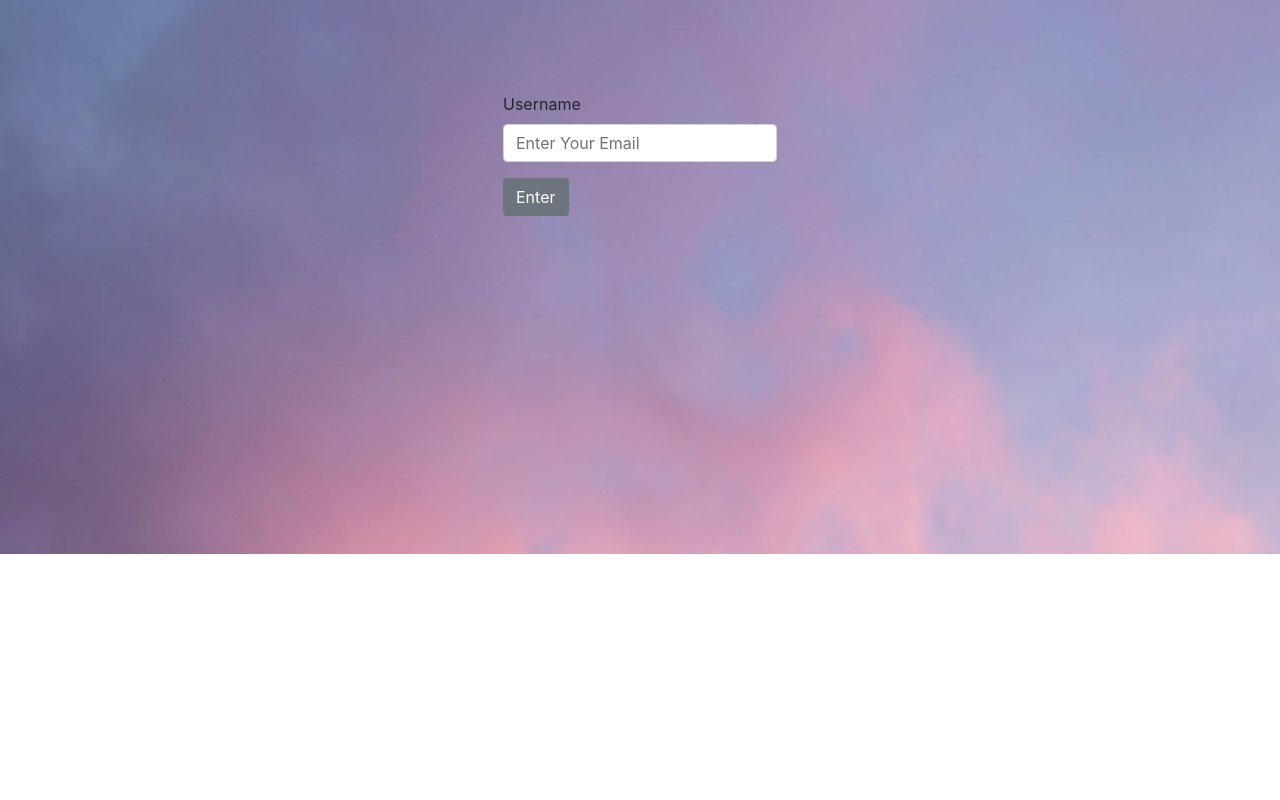
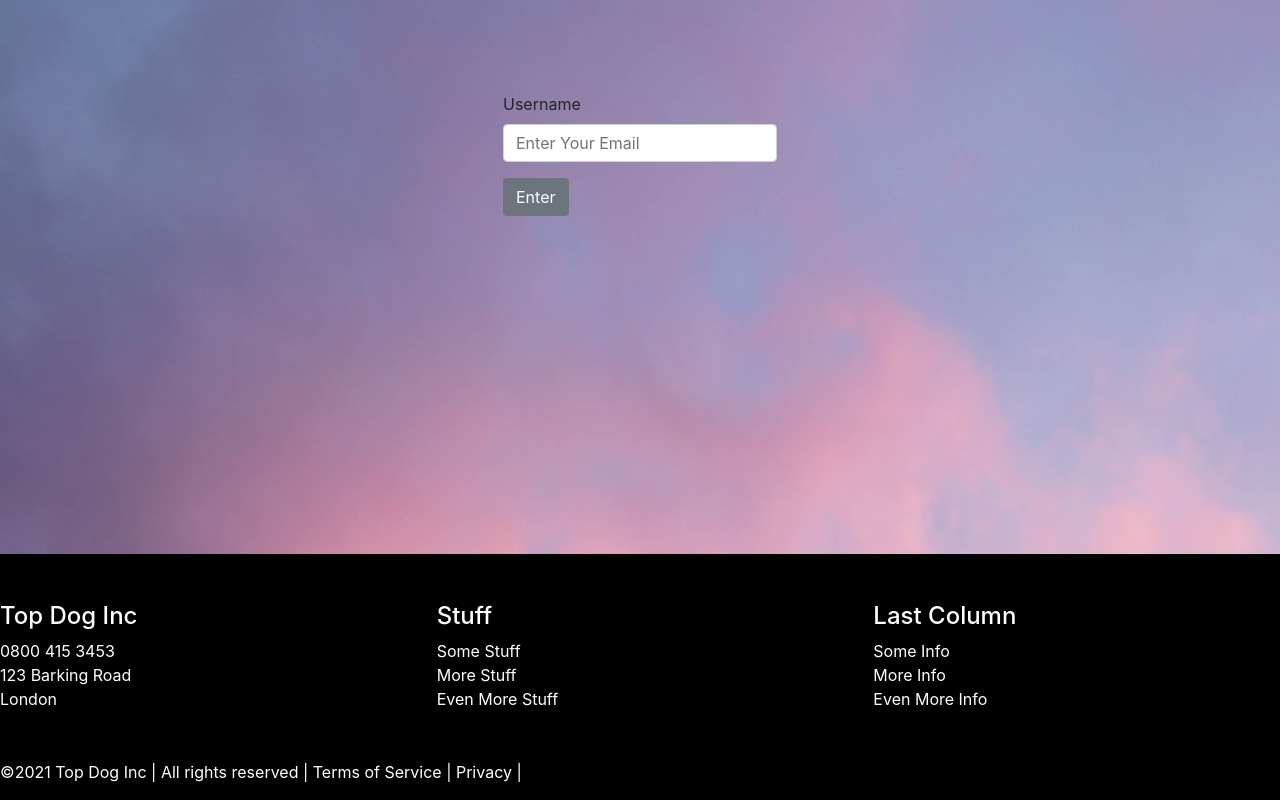
Before and after one commit to deltadesign/topdog, a React (Create React App) app: page / in a window 1280 px wide. Shown: the part 246-1046 px from the top of the page. Before the commit the page ends 800 px from the top, so only its background shows below. Built offline with nearby package versions, Linux system fonts and the light colour scheme.

Commit message:
footer first commit

```diff
--- a/src/App.css
+++ b/src/App.css
@@ -9,3 +9,16 @@
   justify-content: center;
   align-items: center;
 }
+
+.footer{
+    color: white;
+    background-color:black ;
+    padding-top: 3em;
+    position: relative;
+    bottom: 0;
+    width:100%;
+  }
+
+/* .footerContainer{
+  background-color: yellow;
+} */
--- a/src/App.js
+++ b/src/App.js
@@ -4,6 +4,7 @@ import './App.css'; // add custom CSS values
 
 // COMPONENTS
 import Landing from './components/landing';
+import Footer from './components/footer';
 
 
 // this app uses the class based system
@@ -18,6 +19,7 @@ class App extends React.Component {
   return (
     <>
         <Landing/>
+        <Footer/>
     </>
   );
 }
--- /dev/null
+++ b/src/components/footer.js
@@ -0,0 +1,57 @@
+import React from 'react';
+
+// Bootstrap Elements
+// import Container from 'react-bootstrap/Container';
+
+
+class Footer extends React.Component {
+    constructor(props) {
+        super(props)
+
+    }
+
+    render() {
+        return (
+
+            <div className="footer">
+                {/* <Container className="footerContainer"> */}
+                    <div className="row">
+                        <div className="col">
+                            <h4>Top Dog Inc</h4>
+                            <ul className="list-unstyled">
+                                <li>0800 415 3453</li>
+                                <li>123 Barking Road</li>
+                                <li>London</li>
+                            </ul>
+                        </div>
+                        <div className="col">
+                            <h4>Stuff</h4>
+                            <ul className="list-unstyled">
+                                <li>Some Stuff</li>
+                                <li>More Stuff</li>
+                                <li>Even More Stuff</li>
+                            </ul>
+                        </div>
+                        <div className="col">
+                            <h4>Last Column</h4>
+                            <ul className="list-unstyled">
+                                <li>Some Info</li>
+                                <li>More Info</li>
+                                <li>Even More Info</li>
+                            </ul>
+                        </div>
+                    </div>
+                    <hr />
+                    <div className="row">
+                        <p className="col-sm">
+                            &copy;{new Date().getFullYear()} Top Dog Inc | All rights reserved | Terms of Service | Privacy |
+    </p>
+                    </div>
+                {/* </Container> */}
+            </div>
+
+        )
+    }
+}
+
+export default Footer;
```
Also changed, not shown: 1 other file (tests, documents, lock files or other folders).
